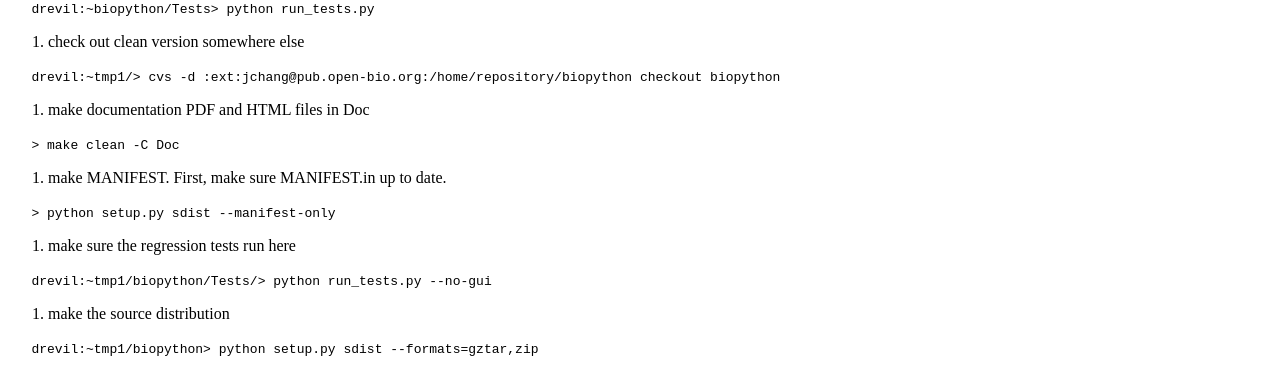
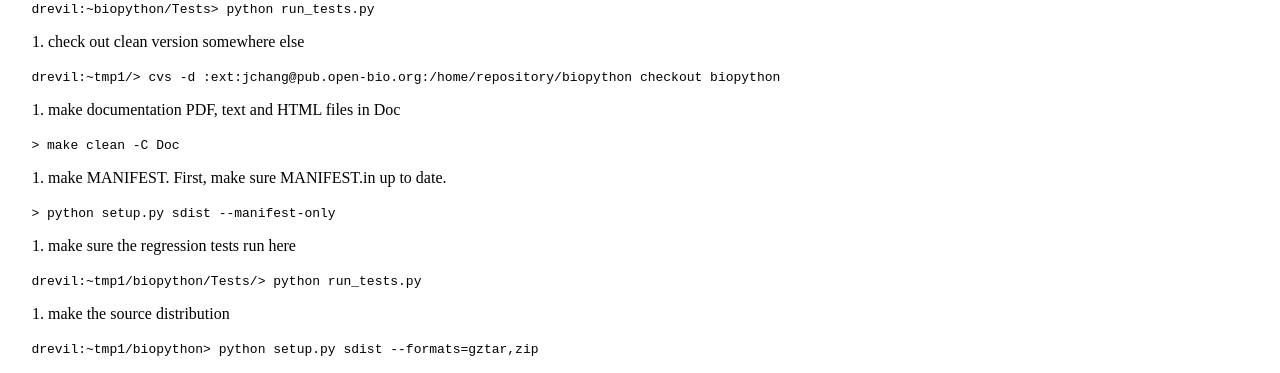
Before and after one commit to biopython/biopython.github.io, a Jekyll site: the page built from wiki/Building_a_release.md, in a window 1280 px wide. Shown: the part 649-1022 px from the top of the page. Built offline with Jekyll 4.4.1, drawn with Linux system fonts in a browser that asks for light colours.

Commit message:
Change to wiki page

```diff
--- a/wiki/Building_a_release.md
+++ b/wiki/Building_a_release.md
@@ -45,7 +45,7 @@ recent CVS changes like this (adjust the date accordingly):
 
 `   drevil:~tmp1/> cvs -d :ext:jchang@pub.open-bio.org:/home/repository/biopython checkout biopython `
 
-10. make documentation PDF and HTML files in Doc
+10. make documentation PDF, text and HTML files in Doc
 
 `   > make clean -C Doc`
 
@@ -55,7 +55,7 @@ recent CVS changes like this (adjust the date accordingly):
 
 12. make sure the regression tests run here
 
-`   drevil:~tmp1/biopython/Tests/> python run_tests.py --no-gui `
+`   drevil:~tmp1/biopython/Tests/> python run_tests.py`
 
 13. make the source distribution
 
```
Also changed, not shown: 1 other file.
